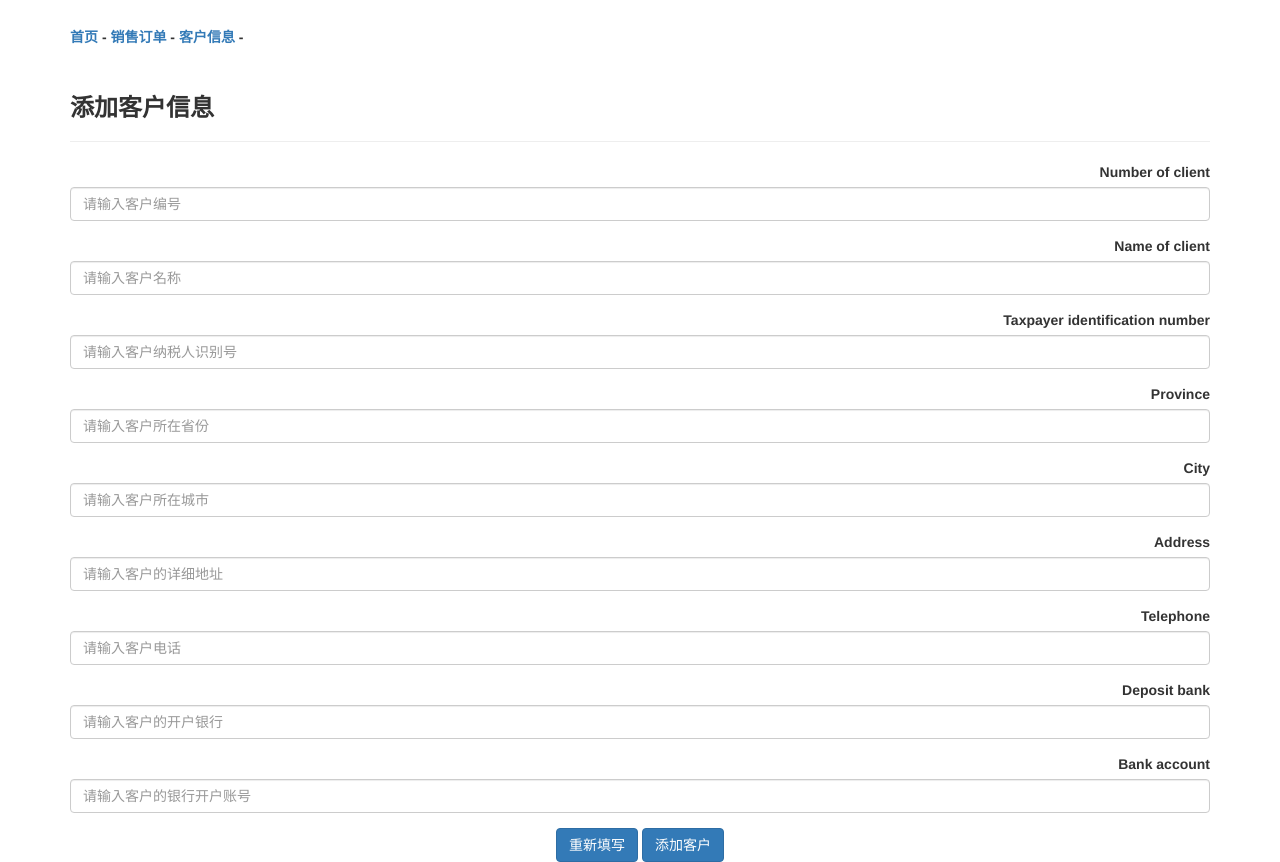
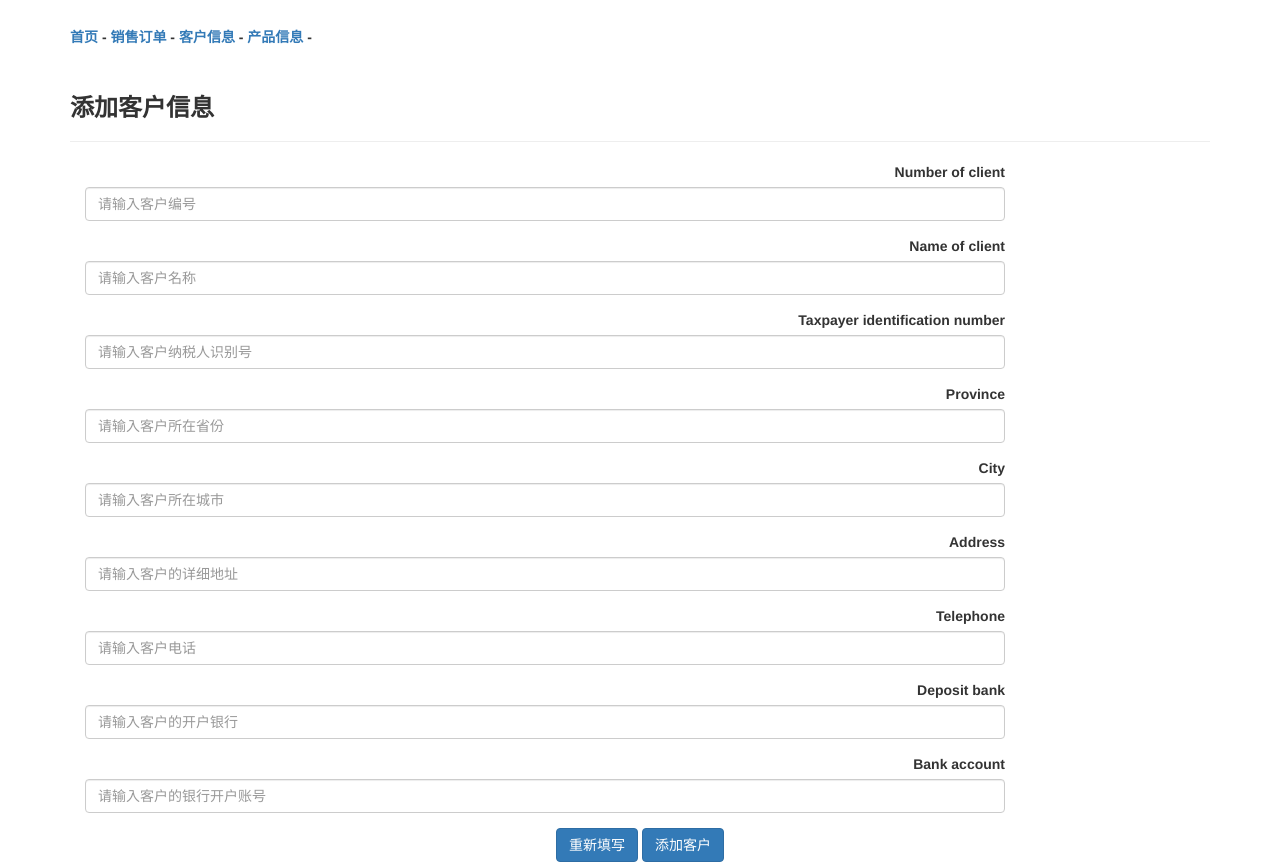
Before and after one commit to mingsec/project-orion, a Django app: page /accounting/new_client in a window 1280 px wide. Shown: the part 51-913 px from the top of the page. Run offline with Django 3.2, Linux system fonts and the light colour scheme; some libraries are stand-ins or nearby versions.

Commit message:
增加显示产品页面

```diff
--- a/accounting/admin.py
+++ b/accounting/admin.py
@@ -1,7 +1,9 @@
 from django.contrib    import admin
-from accounting.models import Order, Client
+from accounting.models import Order, Client, Product, Price
 
 # Register your models here.
 #注册自己的模型
 admin.site.register(Order)
 admin.site.register(Client)
+admin.site.register(Product)
+admin.site.register(Price)
--- a/accounting/forms.py
+++ b/accounting/forms.py
@@ -1,8 +1,8 @@
 # -*- coding: utf-8 -*-
 # @Author: ZhuZefeng
 # @Date:   2018-12-21 15:22:57
-# @Last Modified by:   mingsec
-# @Last Modified time: 2018-12-24 19:54:24
+# @Last Modified by:   ZhuZefeng
+# @Last Modified time: 2018-12-27 12:57:58
 
 
 from django       import forms
@@ -51,3 +51,16 @@ class ClientForm(forms.ModelForm):
                     'telephone',
                     'deposit_bank',
                     'bank_account',]
+
+'''
+class ProductForm(forms.ModelForm):
+    """用于创建添加产品的表单"""
+    class Meta:
+        model  = Client
+        fields = [  'number_of_product',
+                    'name_of_product',
+                    'service_life',
+                    'price',
+                    'value_added_tax_rate',
+                    'VAT_inclusive',]
+'''
--- a/accounting/models.py
+++ b/accounting/models.py
@@ -36,3 +36,25 @@ class Client(models.Model):
     def __str__(self):
         """返回客户名称"""
         return self.name_of_client
+
+
+class Product(models.Model):
+    """产品信息"""
+    number_of_product    = models.CharField(max_length=4 )
+    name_of_product      = models.CharField(max_length=20)
+    value_added_tax_rate = models.CharField(max_length=5 )
+
+    def __str__(self):
+        """返回产品名称"""
+        return self.name_of_product
+
+
+class Price(models.Model):
+    """价格信息"""
+    product      = models.ForeignKey(Product, on_delete=models.CASCADE)
+    service_life = models.IntegerField(choices=((30,'30天'), (60,'60天'), (180,'180天'), (360,'360天'), (720,'720天')))
+    price        = models.CharField(max_length=20)
+
+    def __str__(self):
+        """返回产品名称"""
+        return self.price
--- a/accounting/templates/accounting/base.html
+++ b/accounting/templates/accounting/base.html
@@ -30,15 +30,9 @@
 
                 <div id="navbar" class="navbar-collapse collapse">
                     <ul class="nav navbar-nav">
-                        <li>
-                            <a href="{% url 'learning_logs:index' %}">学习日志</a>
-                        </li>
-                        <li>
-                            <a href="{% url 'financial_indicator_library:index' %}">财务指标库</a>
-                        </li>
-                        <li>
-                            <a href="{% url 'accounting:index' %}">账务处理</a>
-                        </li>
+                        <li><a href="{% url 'learning_logs:index' %}">学习日志</a></li>
+                        <li><a href="{% url 'financial_indicator_library:index' %}">财务指标库</a></li>
+                        <li><a href="{% url 'accounting:index' %}">账务处理</a></li>
                     </ul>
 
                     <ul class="nav navbar-nav navbar-right">
@@ -68,7 +62,7 @@
                     <a href="{% url 'accounting:index' %}">首页</a> -
                     <a href="{% url 'accounting:orders' %}">销售订单</a> -
                     <a href="{% url 'accounting:clients' %}">客户信息</a> -
-
+                    <a href="{% url 'accounting:products' %}">产品信息</a> -
                 </b>
             </h5>
         </div>
--- a/accounting/templates/accounting/new_client.html
+++ b/accounting/templates/accounting/new_client.html
@@ -11,7 +11,7 @@
     <form action="{% url 'accounting:new_client' %}" method="POST" role="form">
         {% csrf_token %}
 
-        <div style="text-align: right;">
+        <div class="col-md-10" style="text-align: right;">
             {% bootstrap_field form.number_of_client layout='horizontal' label='客户编号' placeholder='请输入客户编号' %}
 
             {% bootstrap_field form.name_of_client layout='horizontal' label='客户名称' placeholder='请输入客户名称' %}
@@ -31,9 +31,7 @@
             {% bootstrap_field form.bank_account layout='horizontal' label='银行账户' placeholder='请输入客户的银行开户账号' %}
         </div>
 
-        <p><p></p>   </p>
-
-        <div style="text-align: center;">
+        <div class="col-md-12" style="text-align: center;">
             {% bootstrap_button "重新填写" button_type="reset" button_class="btn-primary" %}
 
             {% bootstrap_button "添加客户" button_type="submit" button_class="btn-primary" %}
--- a/accounting/templates/accounting/new_order.html
+++ b/accounting/templates/accounting/new_order.html
@@ -139,6 +139,8 @@
         </div>
 
         <div class="col-md-12" style="text-align: center;">
+            {% bootstrap_button "重新填写" button_type="reset" button_class="btn-primary" %}
+
             {% bootstrap_button "添加订单" button_type="submit" button_class="btn-primary" %}
         </div>
     </form>
--- a/accounting/urls.py
+++ b/accounting/urls.py
@@ -1,8 +1,8 @@
 # -*- coding: utf-8 -*-
 # @Author: ZhuZefeng
 # @Date:   2018-12-20 17:56:56
-# @Last Modified by:   mingsec
-# @Last Modified time: 2018-12-24 18:20:16
+# @Last Modified by:   ZhuZefeng
+# @Last Modified time: 2018-12-27 11:46:35
 
 
 """
@@ -30,4 +30,10 @@ urlpatterns = [
                #新增客户的页面
                path('new_client', views.new_client, name='new_client'),
 
+               #显示所有产品信息的页面
+               path('products', views.products, name='products'),
+
+               #新增产品的页面
+               #path('new_product', views. new_product, name=' new_product'),
+
               ]
--- a/accounting/views.py
+++ b/accounting/views.py
@@ -1,7 +1,7 @@
 from django.shortcuts import render
 from django.http      import HttpResponseRedirect
 from django.urls      import reverse
-from .models          import Order, Client
+from .models          import Order, Client, Product, Price
 from .forms           import OrderForm, ClientForm
 
 # Create your views here.
@@ -36,14 +36,14 @@ def new_order(request):
     return render(request, 'accounting/new_order.html', context)
 
 def clients(request):
-    """显示目前所有的客户信息"""
+    """显示目前所有客户的信息"""
     clients = Client.objects.all()
     context = {'clients':clients}
 
     return render(request, 'accounting/clients.html', context)
 
 def new_client(request):
-    """添加新的客户信息"""
+    """添加新客户的信息"""
     if request.method != 'POST':
         #当操作为非提交数据时，则创建一个新的客户信息页面
         form = ClientForm()
@@ -58,3 +58,41 @@ def new_client(request):
     context = {'form':form}
 
     return render(request, 'accounting/new_client.html', context)
+
+def products(request):
+    """显示目前所有产品的信息"""
+    #获取所有产品的信息
+    products = Product.objects.all()
+
+    product_information =[]
+
+    for product in products:
+        pi = []
+        #获取某产品的价格信息，按使用期限排序
+        prices = product.price_set.order_by('service_life')
+        #合并产品信息与价格信息
+        pi= [product, prices]
+        #获取所有产品信息及其价格信息
+        product_information.append(pi)
+
+    context  = {'product_information':product_information,}
+
+    return render(request, 'accounting/products.html', context)
+'''
+def new_product(request):
+    """添加新客户的信息"""
+    if request.method != 'POST':
+        #当操作为非提交数据时，则创建一个新的客户信息页面
+        form = ProductForm()
+    else:
+        #当操作为提交数据时，则对数据进行处理
+        form = ProductForm(request.POST)
+        if form.is_valid():
+            #保存数据
+            form.save()
+            return HttpResponseRedirect(reverse('accounting:products'))
+
+    context = {'form':form}
+
+    return render(request, 'accounting/new_product.html', context)
+'''
```
Also changed, not shown: ReadMe.txt, 1 other file.
